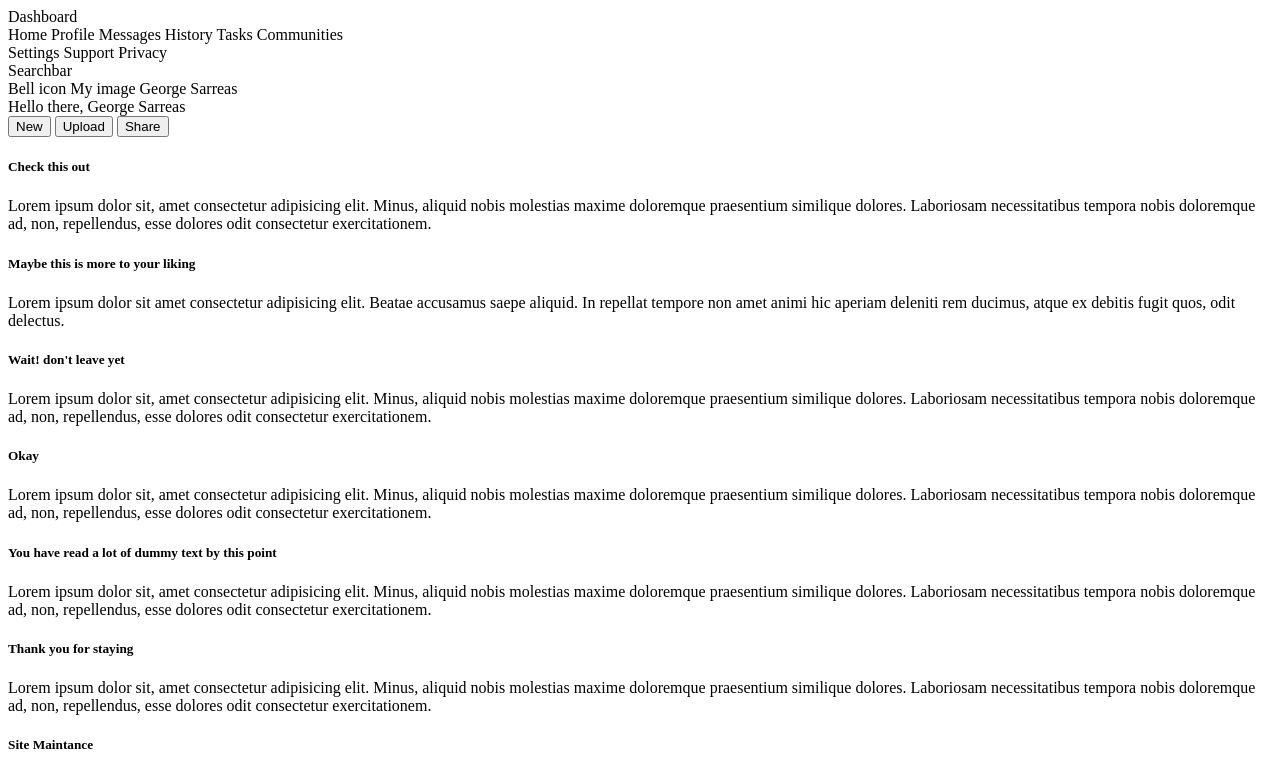
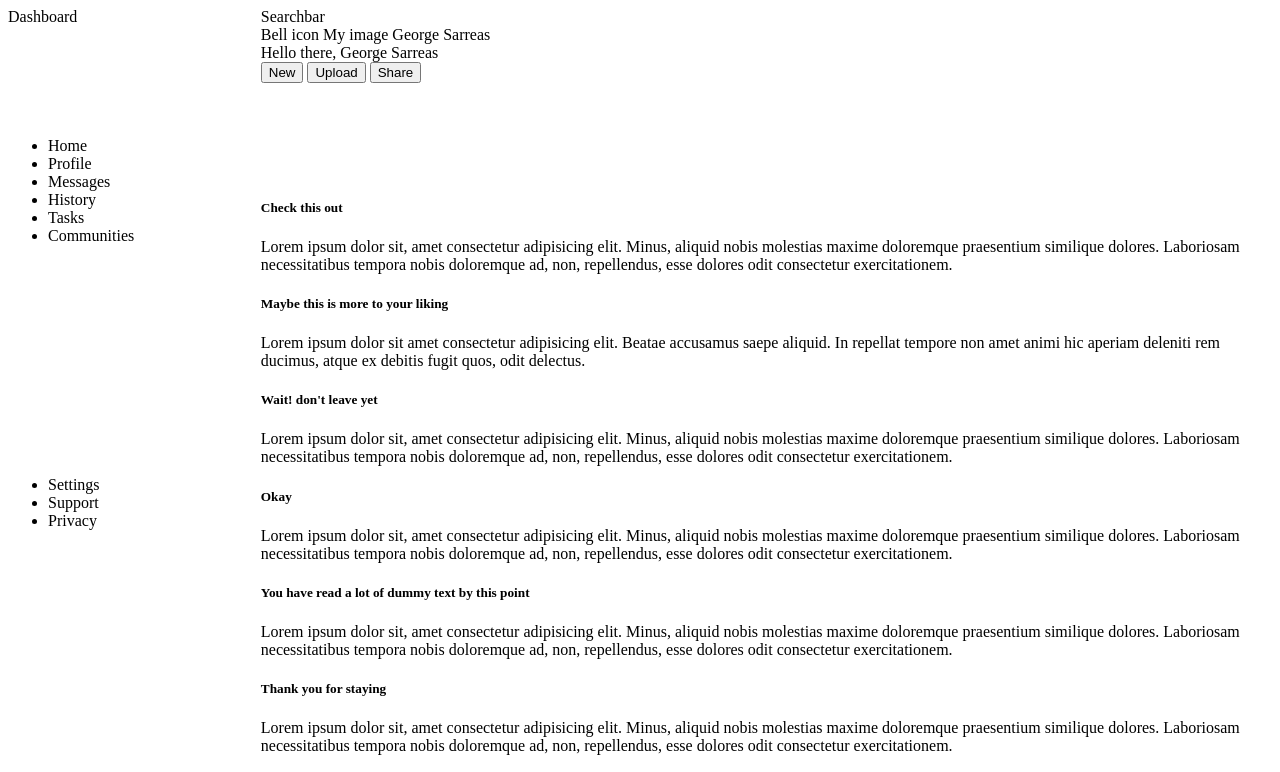
Before and after one commit to georgesarreas/dashboard, a plain HTML site: page index.html in a window 1280 px wide. Shown: the top 772 px of the page. Drawn offline with Linux system fonts and the light colour scheme.

Commit message:
simple additions

```diff
--- a/index.html
+++ b/index.html
@@ -12,18 +12,23 @@
         <div class="dashboard">
             Dashboard
             <div class="nav">
-                Home
-                Profile
-                Messages
-                History
-                Tasks
-                Communities
+                <ul>
+                    <li>Home</li>
+                    <li>Profile</li>
+                    <li>Messages</li>
+                    <li>History</li>
+                    <li>Tasks</li>
+                    <li>Communities</li>
+                </ul>
 
             </div>
             <div class="settings">
-                Settings
-                Support
-                Privacy
+                <ul>
+                    <li>Settings</li>
+                    <li>Support</li>
+                    <li>Privacy</li>
+                </ul>
+
             </div>
         </div>
         <div class="header">
--- a/style.css
+++ b/style.css
@@ -0,0 +1,29 @@
+.container {
+    display: grid;
+    grid-template-columns: 1fr 4fr;
+    grid-template-rows: 1fr 5fr;
+}
+
+.dashboard {
+    display: grid;
+    grid-template-rows: 1fr 3fr 5fr;
+    grid-row: 1/4;
+    grid-column: 1/2;
+    align-items: start;
+}
+
+.nav {
+    grid-row: 2/3;
+    align-items: start;
+
+}
+
+.header {
+    grid-column: 2 / 4;
+}
+
+.main {
+    display: grid;
+    grid-row: 2/4;
+    grid-column: 2 /4;
+}
```
